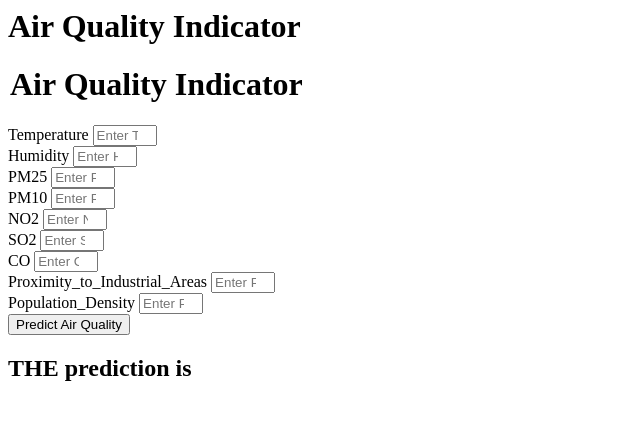
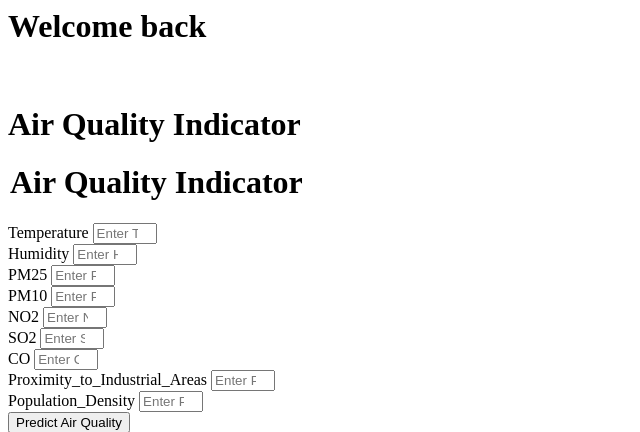
Before and after one commit to Monika-Bhabhoria/AirQuality, a Flask app: page /predictdata in a window 1280 px wide. Shown: the top 432 px of the page, without its empty margins (0-640 px from the left). Run offline with Flask 3, Linux system fonts and the light colour scheme.

Commit message:
AppRunner test

```diff
--- a/templates/home.html
+++ b/templates/home.html
@@ -2,6 +2,8 @@
 <html>
 <body>
     <div class="login">
+        <h1>Welcome back</h1>
+    </br>
        <h1>Air Quality Indicator</h1>
 
        <form action="{{ url_for('predict_datapoint')}}" method="post">
```
